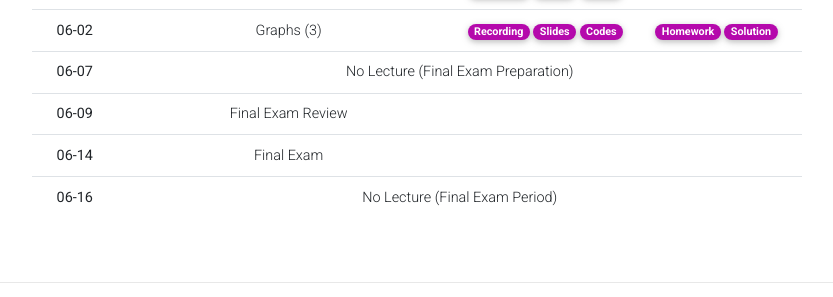
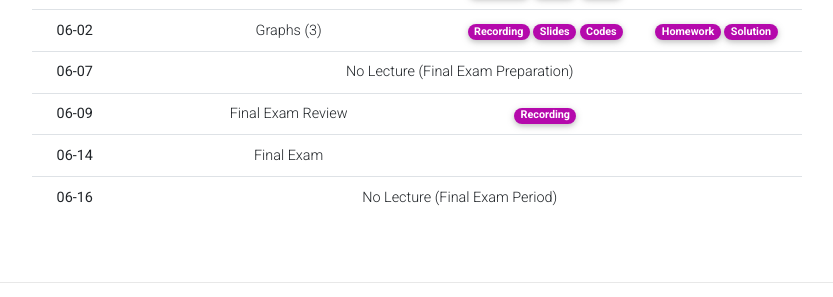
Before and after one commit to Uehwan/Uehwan.github.io, a Jekyll site: the page built from _teaching/datastruct22sp.md, in a window 1280 px wide and 900 px high, scrolled down 1598 px. Shown: the part 515-812 px from the top of the window, without its empty margins (223-1056 px from the left). Built offline with Jekyll 4.4.1, drawn with Linux system fonts in a browser that asks for light colours; nearby versions of some CDN libraries; comment, search, counter and statistics services are not loaded; a style sheet for code colours, icons or effects is not loaded.

Commit message:
[ds22sp] 22-06-09 post

```diff
--- a/_teaching/datastruct22sp.md
+++ b/_teaching/datastruct22sp.md
@@ -332,7 +332,7 @@
       <th scope="row">06-09</th>
       <td>Final Exam Review</td>
       <td>
-        <!--a href="https://youtu.be/ct4u8Kr9Px4" target="_blank" class="badge badge-pill" style="background-color:#B509AC;">Recording</a-->
+        <a href="https://youtu.be/ceE-rvxlGMQ" target="_blank" class="badge badge-pill" style="background-color:#B509AC;">Recording</a>
         <!--a href="https://docs.google.com/presentation/d/1r2V0T0YVbBkEInCGVWhR7ZTNLylulIQz8v-JcJ5gDOY/edit?usp=sharing" target="_blank" class="badge badge-pill" style="background-color:#B509AC;">Slides</a-->
         <!--a href="https://colab.research.google.com/drive/1Dg6gmCcntKibeZ5ahHVhRd10PimNvh5J?usp=sharing" target="_blank" class="badge badge-pill" style="background-color:#B509AC;">Codes</a-->
       </td>
```
